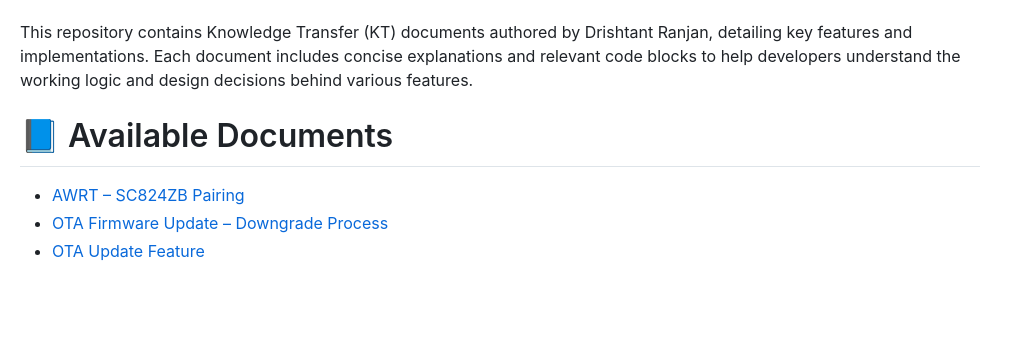
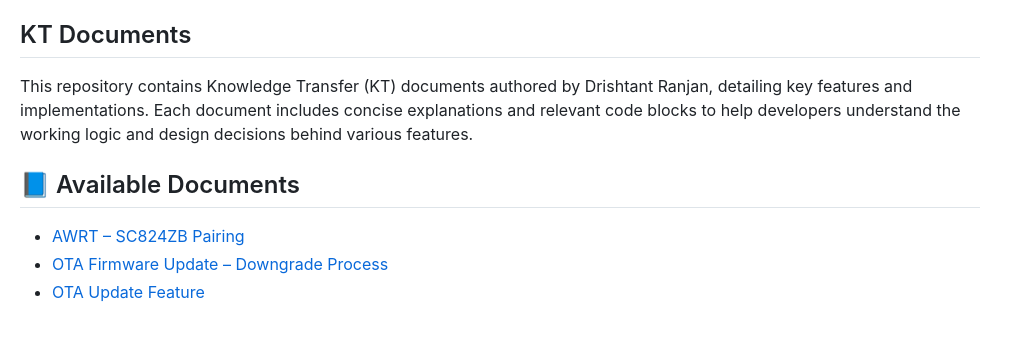
Before and after one commit to drishtant54/KT-Documents, a Jekyll site: the page built from index.md, in a window 1280 px wide. Shown: the top 341 px of the page, without its empty margins (0-1023 px from the left). Built offline with Jekyll 4.4.1, drawn with Linux system fonts in a browser that asks for light colours; nearby versions of some CDN libraries.

Commit message:
Update index.md

```diff
--- a/index.md
+++ b/index.md
@@ -2,9 +2,11 @@
 layout: default
 title: KT Document Index
 ---
+## KT Documents
+
 This repository contains Knowledge Transfer (KT) documents authored by Drishtant Ranjan, detailing key features and implementations. Each document includes concise explanations and relevant code blocks to help developers understand the working logic and design decisions behind various features.
 
-# 📘 Available Documents
+## 📘 Available Documents
 
 - [AWRT – SC824ZB Pairing](docs/awrt-pairing)
 - [OTA Firmware Update – Downgrade Process](docs/ota-upgrade-downgrade-process)
```
